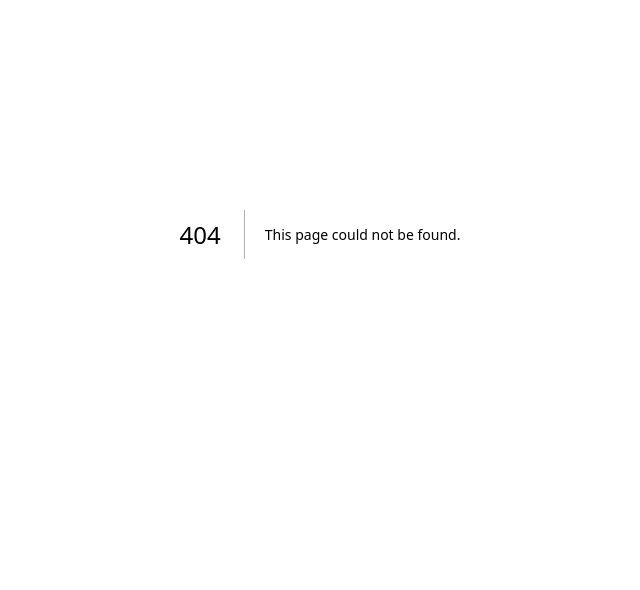
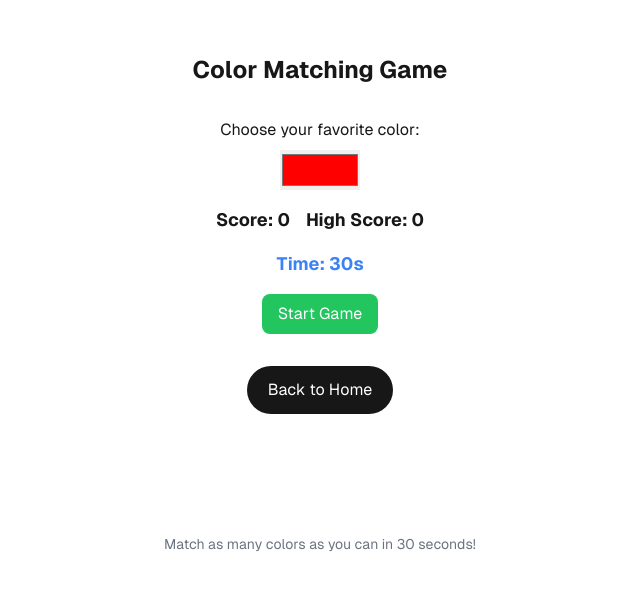
Before and after one commit to seashello/local-bad-ui, a Next.js app: page /color-game in a window 1280 px wide. Before the commit this address had no page. Shown: the part 166-756 px from the top of the page, without its empty margins (320-960 px from the left). Built offline with nearby package versions, Linux system fonts and the light colour scheme.

Commit message:
color game files

```diff
--- /dev/null
+++ b/app/color-game/page.tsx
@@ -0,0 +1,167 @@
+'use client';
+import { useState, useEffect } from 'react';
+import Link from 'next/link';
+
+export default function ColorGame() {
+  const [favoriteColor, setFavoriteColor] = useState('#ff0000');
+  const [shades, setShades] = useState<string[]>([]);
+  const [targetShade, setTargetShade] = useState('');
+  const [score, setScore] = useState(0);
+  const [highScore, setHighScore] = useState(0);
+  const [message, setMessage] = useState('');
+  const [timeLeft, setTimeLeft] = useState(30);
+  const [isGameActive, setIsGameActive] = useState(false);
+
+  // Generate a random shade of the given color
+  const generateRandomShade = (baseColor: string) => {
+    // Convert hex to RGB
+    const r = parseInt(baseColor.slice(1, 3), 16);
+    const g = parseInt(baseColor.slice(3, 5), 16);
+    const b = parseInt(baseColor.slice(5, 7), 16);
+
+    // Add random variation (-30 to +30)
+    const variation = () => Math.floor(Math.random() * 61) - 30;
+
+    // Ensure values stay within 0-255 range
+    const newR = Math.min(255, Math.max(0, r + variation()));
+    const newG = Math.min(255, Math.max(0, g + variation()));
+    const newB = Math.min(255, Math.max(0, b + variation()));
+
+    // Convert back to hex
+    return '#' + [newR, newG, newB]
+      .map(x => x.toString(16).padStart(2, '0'))
+      .join('');
+  };
+
+  // Generate new game round
+  const generateNewRound = () => {
+    const newShades = Array(4)
+      .fill(0)
+      .map(() => generateRandomShade(favoriteColor));
+    const targetIndex = Math.floor(Math.random() * 4);
+    setShades(newShades);
+    setTargetShade(newShades[targetIndex]);
+    setMessage('');
+  };
+
+  // Start new game
+  const startGame = () => {
+    setScore(0);
+    setTimeLeft(30);
+    setIsGameActive(true);
+    generateNewRound();
+  };
+
+  // Handle game over
+  const endGame = () => {
+    setIsGameActive(false);
+    setHighScore(prev => Math.max(prev, score));
+    setMessage(`Game Over! Final Score: ${score}`);
+  };
+
+  // Timer effect
+  useEffect(() => {
+    let timer: NodeJS.Timeout;
+    if (isGameActive && timeLeft > 0) {
+      timer = setInterval(() => {
+        setTimeLeft(prev => prev - 1);
+      }, 1000);
+    } else if (timeLeft === 0 && isGameActive) {
+      endGame();
+    }
+    return () => clearInterval(timer);
+  }, [timeLeft, isGameActive, score]);
+
+  // Handle color selection
+  const handleColorSelect = (selectedColor: string) => {
+    if (!isGameActive) return;
+
+    if (selectedColor === targetShade) {
+      setScore(score + 1);
+      setMessage('Correct! 🎉');
+    } else {
+      setScore(Math.max(0, score - 1)); // Prevent negative scores
+      setMessage('Wrong! -1 point');
+    }
+    setTimeout(generateNewRound, 1000);
+  };
+
+  return (
+    <div className="grid grid-rows-[20px_1fr_20px] items-center justify-items-center min-h-screen p-8 pb-20 gap-16 sm:p-20 font-[family-name:var(--font-geist-sans)]">
+      <main className="flex flex-col gap-8 row-start-2 items-center">
+        <h1 className="text-2xl font-bold">Color Matching Game</h1>
+
+        <div className="flex flex-col items-center gap-4">
+          <label className="flex flex-col items-center gap-2">
+            <span>Choose your favorite color:</span>
+            <input
+              type="color"
+              value={favoriteColor}
+              onChange={(e) => setFavoriteColor(e.target.value)}
+              className="w-20 h-10"
+              disabled={isGameActive}
+            />
+          </label>
+
+          <div className="flex gap-4 items-center">
+            <div className="text-lg font-bold">Score: {score}</div>
+            <div className="text-lg font-bold">High Score: {highScore}</div>
+          </div>
+
+          <div className="text-lg font-bold text-blue-500">
+            Time: {timeLeft}s
+          </div>
+
+          {!isGameActive && (
+            <button
+              onClick={startGame}
+              className="px-4 py-2 bg-green-500 text-white rounded-lg hover:bg-green-600 transition-colors"
+            >
+              Start Game
+            </button>
+          )}
+
+          {isGameActive && (
+            <div className="flex flex-col items-center gap-2">
+              <div className="text-center mb-4">
+                Match this color:
+                <div
+                  className="w-20 h-20 rounded-lg mt-2"
+                  style={{ backgroundColor: targetShade }}
+                />
+              </div>
+
+              <div className="grid grid-cols-2 gap-4">
+                {shades.map((shade, index) => (
+                  <button
+                    key={index}
+                    className="w-20 h-20 rounded-lg hover:scale-105 transition-transform"
+                    style={{ backgroundColor: shade }}
+                    onClick={() => handleColorSelect(shade)}
+                  />
+                ))}
+              </div>
+            </div>
+          )}
+
+          {message && (
+            <div className={`text-lg ${message.includes('Correct') ? 'text-green-500' : 'text-red-500'}`}>
+              {message}
+            </div>
+          )}
+        </div>
+
+        <Link
+          href="/"
+          className="rounded-full border border-solid border-transparent transition-colors flex items-center justify-center bg-foreground text-background gap-2 hover:bg-[#383838] dark:hover:bg-[#ccc] text-sm sm:text-base h-10 sm:h-12 px-4 sm:px-5"
+        >
+          Back to Home
+        </Link>
+      </main>
+
+      <footer className="row-start-3 flex gap-6 flex-wrap items-center justify-center">
+        <p className="text-sm text-gray-500">Match as many colors as you can in 30 seconds!</p>
+      </footer>
+    </div>
+  );
+}
--- a/app/page.tsx
+++ b/app/page.tsx
@@ -1,4 +1,5 @@
 import Image from "next/image";
+import Link from 'next/link'
 
 export default function Home() {
   return (
@@ -47,6 +48,12 @@ export default function Home() {
           >
             Read our docs
           </a>
+          <Link
+            className="rounded-full border border-solid border-transparent transition-colors flex items-center justify-center bg-foreground text-background gap-2 hover:bg-[#383838] dark:hover:bg-[#ccc] text-sm sm:text-base h-10 sm:h-12 px-4 sm:px-5"
+            href="/color-game"
+          >
+            Play Color Game
+          </Link>
         </div>
       </main>
       <footer className="row-start-3 flex gap-6 flex-wrap items-center justify-center">
```
